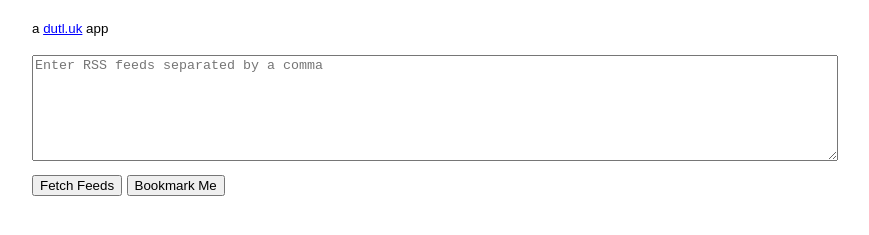
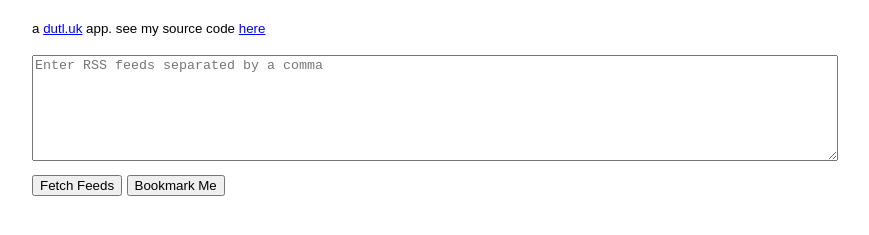
Before and after one commit to cemreefe/client-side-rss-reader, a plain HTML site: page index.html in a window 1280 px wide. Shown: the part 89-324 px from the top of the page, without its empty margins (208-1077 px from the left). Drawn offline with nearby package versions, Linux system fonts and the light colour scheme.

Commit message:
Add source code link

```diff
--- a/index.html
+++ b/index.html
@@ -46,7 +46,7 @@
   <div id="app">
     <h1>Simple RSS Reader</h1>
 
-    <small>a <a href="https://www.dutl.uk/">dutl.uk</a> app</small><br><br>
+    <small>a <a href="https://www.dutl.uk/">dutl.uk</a> app. see my source code <a href="https://github.com/cemreefe/client-side-rss-reader">here</a></small><br><br>
 
     <div id="form">
       <textarea v-model="rssInput" placeholder="Enter RSS feeds separated by a comma"></textarea>
```
